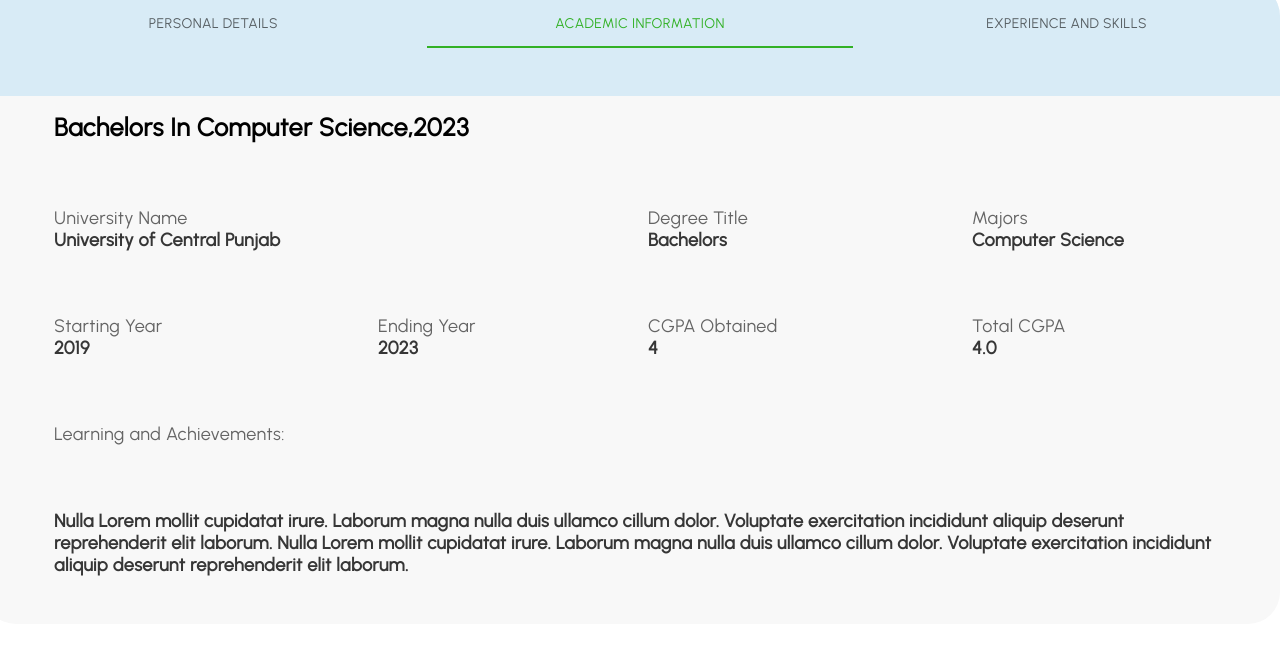
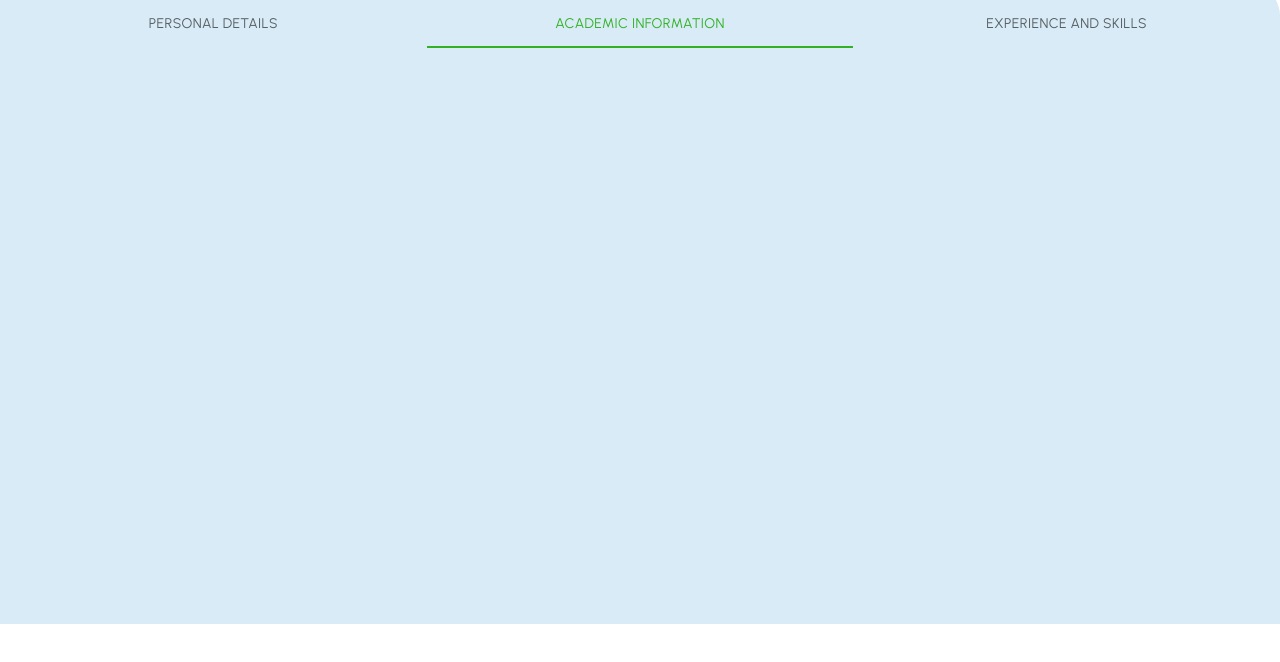
Before and after one commit to MuhammadAbdullahDogar/hg, a Next.js app: page /homePages/userProfileData/useAcademicInformaction in a window 1280 px wide. Shown: the top 662 px of the page. Built offline with nearby package versions, Linux system fonts and the light colour scheme.

Commit message:
academic page set context api and local storage

```diff
--- a/pages/homePages/userProfileData/useAcademicInformaction.jsx
+++ b/pages/homePages/userProfileData/useAcademicInformaction.jsx
@@ -1,46 +1,67 @@
-import React, {useContext} from 'react'
+import React, { useContext, useEffect } from 'react'
 import UserProfileTab from './userProfileTab'
-// import UserContext from '../../../context/UserContext'
-
+import UserContext from '../../../context/UserContext'
 import { Grid, Typography } from '@mui/material'
 
 const useAcademicInformaction = () => {
 
-  // const context = useContext(UserContext);
-  // {context.user?.academic[0].universityName}
+
+  useEffect(() => {
+    const data = window.localStorage.getItem('user');
+    const user = JSON.parse(data);
+    context.setUser(user);
+  }, [])
+
+
+
+  const context = useContext(UserContext);
+  const academics = context.user?.academic;
+  // console.log(academics);
 
 
   return (
     <>
-      <Grid container sx={{ borderRadius: '2rem', backgroundColor: '#F8F8F8', minHeight: '80vh'}} spacing={2}>
+      <Grid container sx={{ borderRadius: '2rem', backgroundColor: '#F8F8F8', minHeight: '80vh' }} spacing={2}>
         <Grid item xs={12} sx={{ backgroundColor: '#D8EBF6', borderRadius: '2rem 2rem 0 0' }}><UserProfileTab value={1}></UserProfileTab></Grid>
+
+        {academics?.map((academic) => {
+          return (
+            <>
               <Grid item xs={.5}></Grid>
-        <Grid item xs={11}><Typography variant="displayh1">Bachelors In Computer Science,2023</Typography></Grid>
+              <Grid item xs={11}><Typography variant="displayh1">Bachelors In {academic.major},{academic.endingYear}</Typography></Grid>
               <Grid item xs={.5}></Grid>
 
               <Grid item xs={.5}></Grid>
-        <Grid item xs={4}><Typography variant="displayh4">University Name</Typography><br /><Typography variant="displayh5">University of Central Punjab</Typography></Grid>
+              <Grid item xs={4}><Typography variant="displayh4">University Name</Typography><br /><Typography variant="displayh5">{academic.universityName}</Typography></Grid>
               <Grid item xs={1.5}></Grid>
               <Grid item xs={2}><Typography variant="displayh4">Degree Title</Typography><br /><Typography variant="displayh5">Bachelors</Typography></Grid>
               <Grid item xs={1}></Grid>
-        <Grid item xs={3}><Typography variant="displayh4">Majors</Typography> <br /><Typography variant="displayh5">Computer Science</Typography></Grid>
+              <Grid item xs={3}><Typography variant="displayh4">Majors</Typography> <br /><Typography variant="displayh5">{academic.major}</Typography></Grid>
 
 
               <Grid item xs={.5}></Grid>
-        <Grid item xs={2}><Typography variant="displayh4">Starting Year</Typography><br /><Typography variant="displayh5">2019</Typography></Grid>
+              <Grid item xs={2}><Typography variant="displayh4">Starting Year</Typography><br /><Typography variant="displayh5">{academic.startingYear}</Typography></Grid>
               <Grid item xs={1}></Grid>
-        <Grid item xs={2}><Typography variant="displayh4">Ending Year</Typography><br /><Typography variant="displayh5">2023</Typography></Grid>
+              <Grid item xs={2}><Typography variant="displayh4">Ending Year</Typography><br /><Typography variant="displayh5">{academic.endingYear}</Typography></Grid>
               <Grid item xs={.5}></Grid>
-        <Grid item xs={2.5}><Typography variant="displayh4">CGPA Obtained</Typography><br /><Typography variant="displayh5">4</Typography></Grid>
+              <Grid item xs={2.5}><Typography variant="displayh4">CGPA Obtained</Typography><br /><Typography variant="displayh5">{academic.obtainedCgpa}</Typography></Grid>
               <Grid item xs={.5}></Grid>
-        <Grid item xs={3}><Typography variant="displayh4">Total CGPA</Typography><br /><Typography variant="displayh5">4.0</Typography></Grid>
+              <Grid item xs={3}><Typography variant="displayh4">Total CGPA</Typography><br /><Typography variant="displayh5">{academic.totalCgpa}</Typography></Grid>
 
               <Grid item xs={.5}></Grid>
               <Grid item xs={11.5}><Typography variant="displayh4">Learning and Achievements:</Typography></Grid>
               <Grid item xs={.5}></Grid>
-        <Grid item xs={11}><Typography variant="displayh5">Nulla Lorem mollit cupidatat irure. Laborum magna nulla duis ullamco cillum dolor. Voluptate exercitation incididunt aliquip deserunt reprehenderit elit laborum. Nulla Lorem mollit cupidatat irure. Laborum magna nulla duis ullamco cillum dolor. Voluptate exercitation incididunt aliquip deserunt reprehenderit elit laborum. </Typography></Grid>
+              <Grid item xs={11}><Typography variant="displayh5"> {academic.learning} </Typography></Grid>
               <Grid item xs={.5}></Grid>
+
+            </>
+          )
+        })}
+
+
       </Grid>
+
+
     </>
   )
 }
```
Also changed, not shown: pages/login.js (+8 -7 lines). Lines whose indentation alone changed are shown as unchanged.
